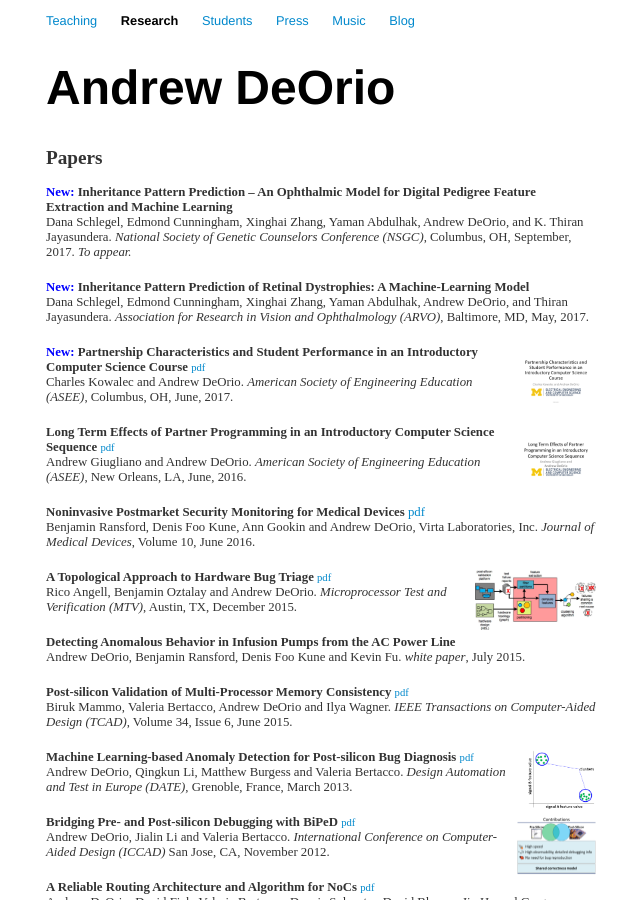
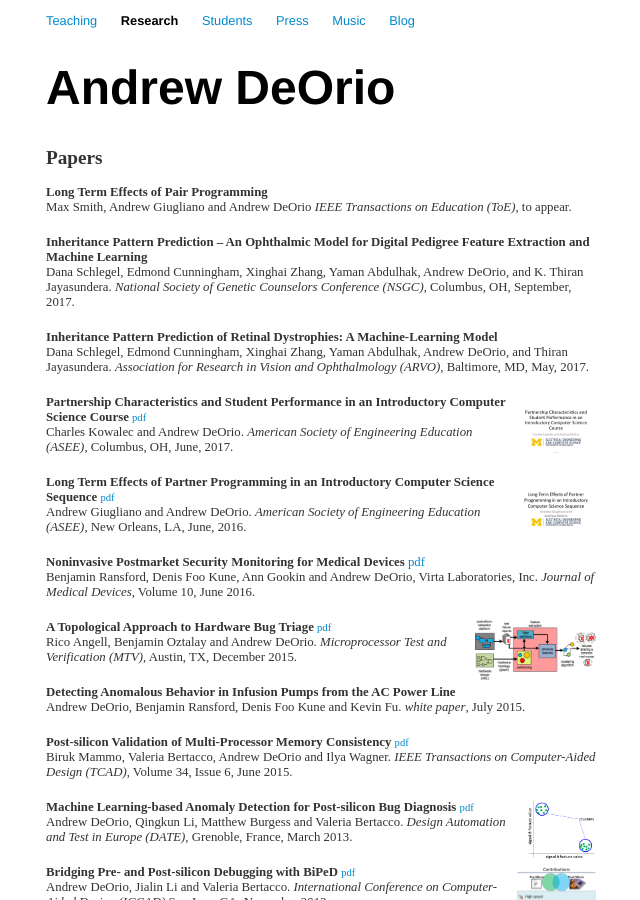
Before and after one commit to awdeorio/andrewdeorio.com, a Jekyll site: the page built from research/index.html, in a window 1280 px wide and 900 px high. Shown: the whole window, without its empty margins (319-959 px from the left). Built offline with Jekyll 4.4.1, drawn with Linux system fonts in a browser that asks for light colours; nearby versions of some CDN libraries.

Commit message:
Added IEEE ToE paper

```diff
--- a/research/index.html
+++ b/research/index.html
@@ -5,16 +5,20 @@ title: Research | Andrew DeOrio
 
 <div class="publication">
 <h2>Papers</h2>
-<span class="new">New: </span>
+<b>Long Term Effects of Pair Programming</b>
+<br>
+Max Smith, Andrew Giugliano and Andrew DeOrio
+<i>IEEE Transactions on Education (ToE)</i>, to appear.
+</div>
+
+<div class="publication">
 <b>Inheritance Pattern Prediction – An Ophthalmic Model for Digital Pedigree Feature Extraction and Machine Learning</b>
 <br>
 Dana Schlegel, Edmond Cunningham, Xinghai Zhang, Yaman Abdulhak, Andrew DeOrio, and K. Thiran Jayasundera.
 <i>National Society of Genetic Counselors Conference (NSGC)</i>, Columbus, OH, September, 2017.
-<i>To appear.</i>
 </div>
 
 <div class="publication">
-<span class="new">New: </span>
 <b>Inheritance Pattern Prediction of Retinal Dystrophies: A Machine-Learning Model</b>
 <br>
 Dana Schlegel, Edmond Cunningham, Xinghai Zhang, Yaman Abdulhak, Andrew DeOrio, and Thiran Jayasundera.
@@ -22,7 +26,6 @@ Dana Schlegel, Edmond Cunningham, Xinghai Zhang, Yaman Abdulhak, Andrew DeOrio,
 </div>
 
 <div class="publication">
-<span class="new">New: </span>
 <a href="assets/ASEE17-slides.pdf" target="_blank" >
 <img class="research-thumbnail" src="assets/ASEE17-thumbnail.png" alt="thumbnail"></a>
 <b>Partnership Characteristics and Student Performance in an Introductory Computer Science Course</b>
```
